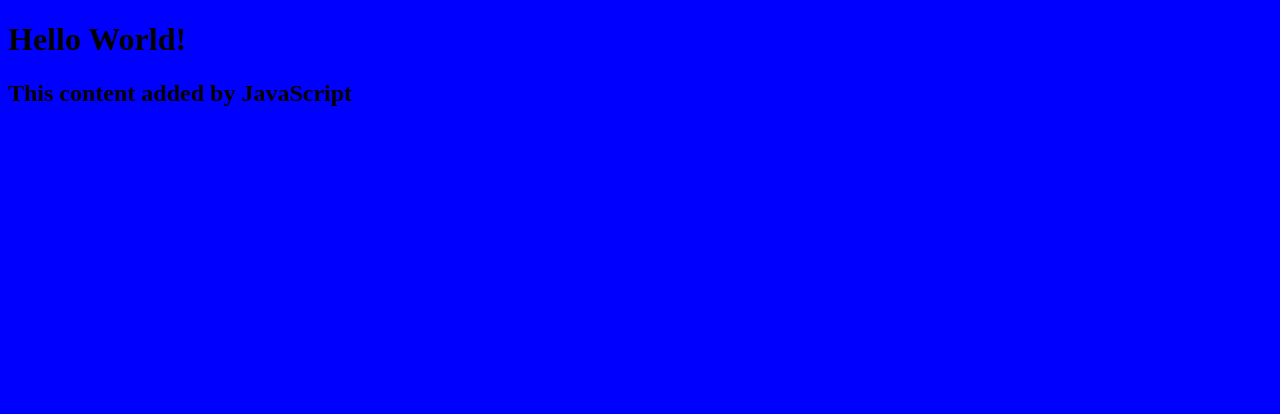
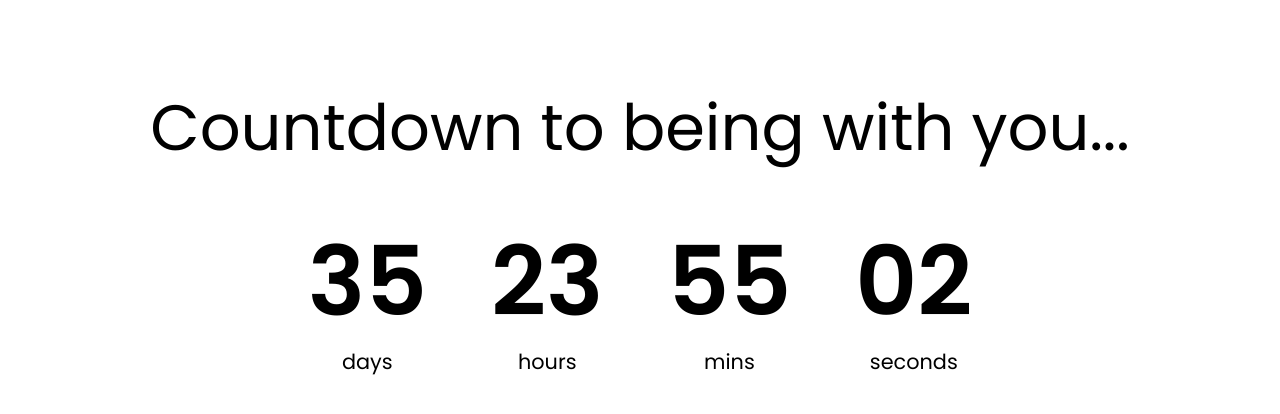
Before and after one commit to madmizu/our-countdown, a plain HTML site: page index.html in a window 1280 px wide. Drawn offline with Linux system fonts and the light colour scheme.

Commit message:
countdown timer

```diff
--- a/index.html
+++ b/index.html
@@ -1,11 +1,32 @@
 <!DOCTYPE html>
 <html lang="en">
-  <head>
-    <link rel="stylesheet" href="style.css" />
-    <title>My Website</title>
-  </head>
-  <body>
-    <h1>Hello World!</h1>
-    <script src="script.js"></script>
-  </body>
+    <head>
+        <meta charset="UTF-8" />
+        <meta name="viewport" content="width=device-width, initial-scale=1.0" />
+        <title>Countdown Timer</title>
+        <link rel="stylesheet" href="style.css" />
+        <script src="script.js" defer></script>
+    </head>
+    <body>
+        <h1>Countdown to being with you...</h1>
+
+        <div class="countdown-container">
+            <div class="countdown-el days-c">
+                <p class="big-text" id="days">0</p>
+                <span>days</span>
+            </div>
+            <div class="countdown-el hours-c">
+                <p class="big-text" id="hours">0</p>
+                <span>hours</span>
+            </div>
+            <div class="countdown-el mins-c">
+                <p class="big-text" id="mins">0</p>
+                <span>mins</span>
+            </div>
+            <div class="countdown-el seconds-c">
+                <p class="big-text" id="seconds">0</p>
+                <span>seconds</span>
+            </div>
+        </div>
+    </body>
 </html>
--- a/script.js
+++ b/script.js
@@ -1,6 +1,33 @@
-document.addEventListener ("DOMContentLoaded", ()=>{})
+const daysEl = document.getElementById("days");
+const hoursEl = document.getElementById("hours");
+const minsEl = document.getElementById("mins");
+const secondsEl = document.getElementById("seconds");
 
-const h2 = document.createElement("h2");
-h2.textContent = "This content added by JavaScript";
+const newYears = "24 Dec 2021 06:20:00";
 
-document.querySelector("body").appendChild(h2);
+function countdown() {
+    const newYearsDate = new Date(newYears);
+    const currentDate = new Date();
+
+    const totalSeconds = (newYearsDate - currentDate) / 1000;
+
+    const days = Math.floor(totalSeconds / 3600 / 24);
+    const hours = Math.floor(totalSeconds / 3600) % 24;
+    const mins = Math.floor(totalSeconds / 60) % 60;
+    const seconds = Math.floor(totalSeconds) % 60;
+
+    daysEl.innerHTML = days;
+    hoursEl.innerHTML = formatTime(hours);
+    minsEl.innerHTML = formatTime(mins);
+    secondsEl.innerHTML = formatTime(seconds);
+}
+
+function formatTime(time) {
+    console.log (time < 10 ? `0${time}` : time)
+    return time < 10 ? `0${time}` : time;
+}
+
+// initial call
+countdown();
+
+setInterval(countdown, 1000);
--- a/style.css
+++ b/style.css
@@ -1,3 +1,43 @@
+@import url("https://fonts.googleapis.com/css2?family=Poppins:wght@200;400;600&display=swap");
+
+* {
+    box-sizing: border-box;
+}
+
 body {
-    background: blue;
-  }
+    background-size: cover;
+    background-position: center center;
+    display: flex;
+    flex-direction: column;
+    align-items: center;
+    min-height: 100vh;
+    font-family: "Poppins", sans-serif;
+    margin: 0;
+}
+
+h1 {
+    font-weight: normal;
+    font-size: 4rem;
+    margin-top: 5rem;
+}
+
+.countdown-container {
+    display: flex;
+    flex-wrap: wrap;
+    justify-content: center;
+}
+
+.big-text {
+    font-weight: bold;
+    font-size: 6rem;
+    line-height: 1;
+    margin: 1rem 2rem;
+}
+
+.countdown-el {
+    text-align: center;
+}
+
+.countdown-el span {
+    font-size: 1.3rem;
+}
```
